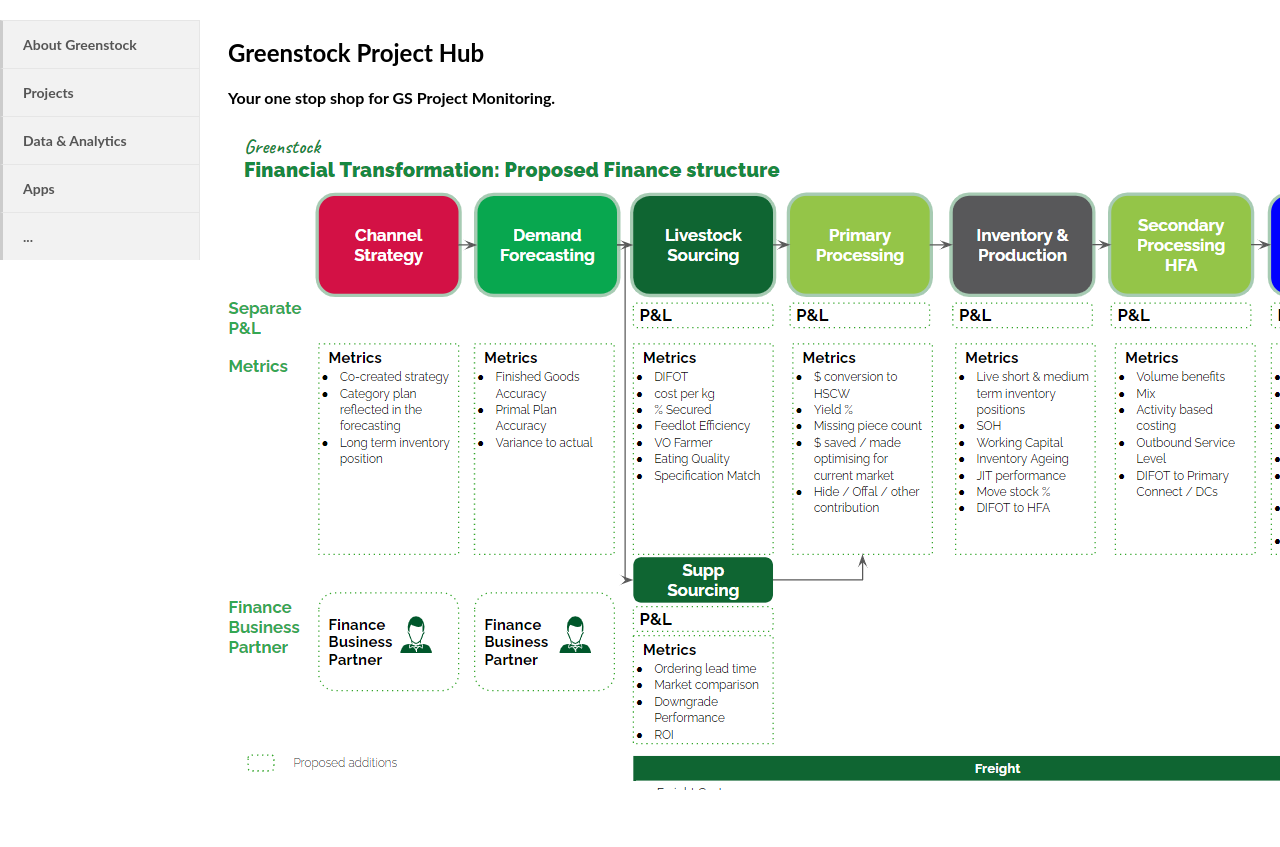
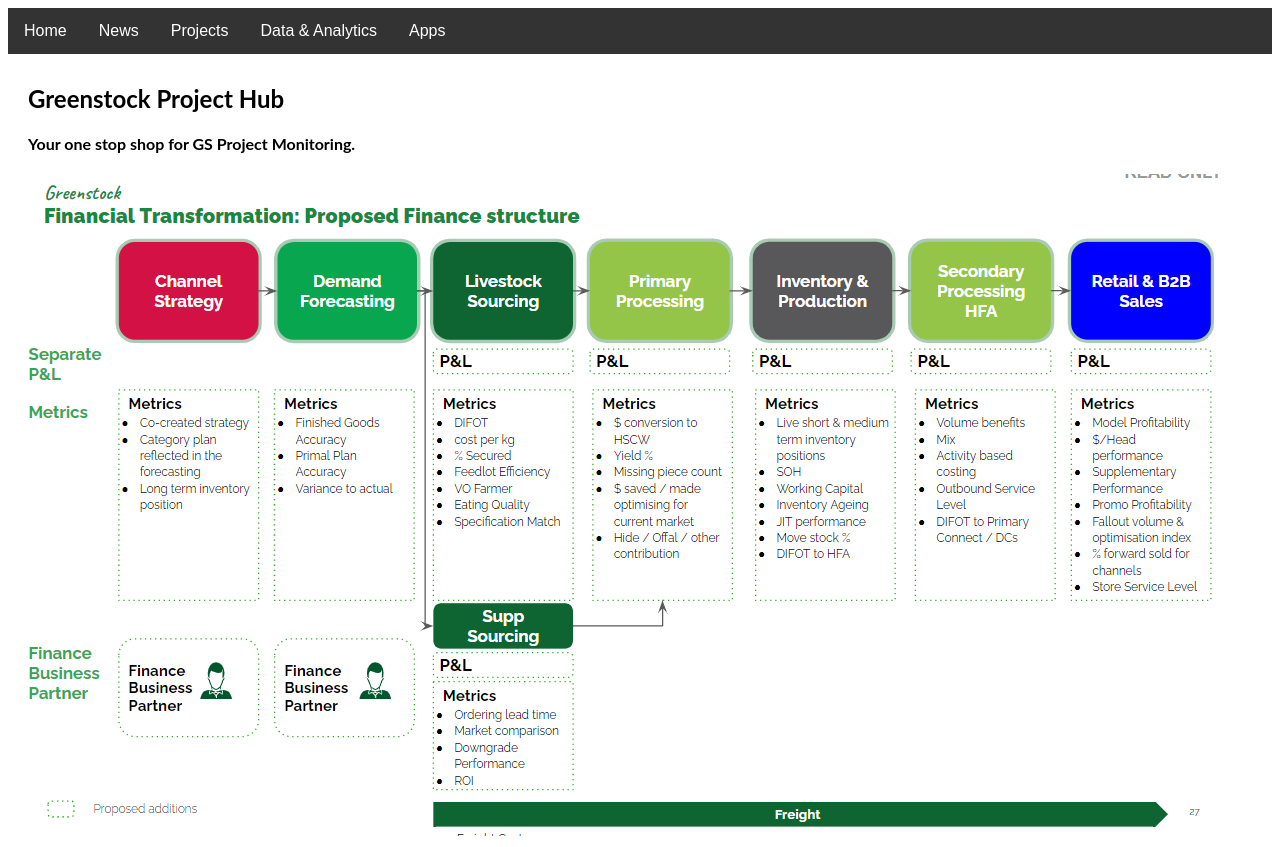
Before and after one commit to jc52766/analytics_site, a Django app: page /initiatives_home/ in a window 1280 px wide; the page is wider, and only the part inside the window is pictured. Before the commit the page ends 790 px from the top of that part, so only its background shows below. Run offline with Django 4.2, Linux system fonts and the light colour scheme.

Commit message:
move from accordian menu to top nav bar.

```diff
--- a/initiatives/static/initiatives/main.css
+++ b/initiatives/static/initiatives/main.css
@@ -2,69 +2,15 @@ body {
     font-family: "Lato", sans-serif;
   }
 
-  .sidebar {
-    height: 100%;
-    width: 220;
-    position: fixed;
-    z-index: 1;
-    top: 0;
-    left: 0;
-    /* background-color: #111; */
-    overflow-x: hidden;
-    transition: 0.0s;
-    padding-top: 20px;
-  }
-
-  .sidebar a h4 {
-    padding: 8px 8px 8px 32px;
-    text-decoration: none;
-    font-size: 14px;
-    color: #818181;
-    display: block;
-    transition: 0.0s;
-  }
-
-
-  .sidebar a:hover {
-    color: #f1f1f1;
-  }
-
-  /* .sidebar .closebtn {
-    position: absolute;
-    top: 0;
-    right: 25px;
-    font-size: 36px;
-    margin-left: 50px;
-  }
-
-  .openbtn {
-    font-size: 20px;
-    cursor: pointer;
-    background-color: #111;
-    color: white;
-    padding: 10px 15px;
-    border: none;
-  }
-
-  .openbtn:hover {
-    background-color: #444;
-  } */
-
 #main {
   /* transition: margin-left .0s; */
   padding-top: 10px;
-    padding-left: 220px;
-  }
-
-  /* On smaller screens, where height is less than 450px, change the style of the sidenav (less padding and a smaller font size) */
-  @media screen and (max-height: 450px) {
-    .sidebar {padding-top: 15px;}
-    .sidebar a {font-size: 18px;}
+  padding-left: 20px;
 }
 
 .plotContainer {
   display:flex;
-    padding-left: 250px;
+  padding-left: 20px;
 }
 
 .fixed {
@@ -76,14 +22,7 @@ body {
 
 .tableauContainer {
     display:flex;
-    padding-left: 250px;
-}
-
-.dt {
-    margin: auto;
-    display:flex;
-    padding-left: 250px;
-    padding-top: 100px;
+    padding-left: 20px;
 }
 
 #project_image {
@@ -91,73 +30,71 @@ body {
     /* margin: auto; */
 }
 
-
-
-/* .nav-0 {
-  flex: 25;
-  padding-top: 0px;
-} */
-
-.nav-0 {
-  flex: 75;
-  padding-top: 0px;
-  width: 200px;
+.navbar {
+  overflow: hidden;
+  background-color: #333;
+  font-family: Arial;
 }
 
-.nav-0 h4 {
-  background: #f2f2f2;
-  border-top: 1px solid #e6e6e6;
-  border-right: 1px solid #e6e6e6;
-  border-left: 3px solid #ccc;
-  color: #555;
-  cursor: pointer;
-  font-size: 14px;
-  font-weight: bold;
-  margin: 0px;
-  padding: 15px 20px;
-  text-transform: none;
+/* Links inside the navbar */
+.navbar a {
+  float: left;
+  font-size: 16px;
+  color: white;
+  text-align: center;
+  padding: 14px 16px;
+  text-decoration: none;
 }
 
-.nav-0 h4.active {
-  background: #4d4d4d;
-  border-top: 1px solid #1a1a1a;
-  border-right: 1px solid #1a1a1a;
-  border-left: 4px solid #1a1a1a;
-  color: #fff;
-  font-weight: bold;
+/* The dropdown container */
+.dropdown {
+  float: left;
+  overflow: hidden;
 }
 
-.nav-0 ul {
-  border-left: 3px solid #eee;
-  border-right: 1px solid #eee;
-  margin: 0;
-  padding: 10px 0px;
+/* Dropdown button */
+.dropdown .dropbtn {
+  font-size: 16px;
+  border: none;
+  outline: none;
+  color: white;
+  padding: 14px 16px;
+  background-color: inherit;
+  font-family: inherit; /* Important for vertical align on mobile phones */
+  margin: 0; /* Important for vertical align on mobile phones */
 }
 
-.nav-0 li {
-  color: #666;
-  cursor: pointer;
-  font-size: 14px;
-  line-height: 1.6;
-  list-style: none;
-  padding: 5px 0px 5px 15px;
+/* Add a red background color to navbar links on hover */
+.navbar a:hover, .dropdown:hover .dropbtn {
+  background-color: rgb(5, 5, 5);
 }
 
-.nav-0 li:hover {
-  color: #222;
+/* Dropdown content (hidden by default) */
+.dropdown-content {
+  display: none;
+  position: absolute;
+  background-color: #f9f9f9;
+  min-width: 160px;
+  box-shadow: 0px 8px 16px 0px rgba(0,0,0,0.2);
+  z-index: 1;
 }
 
-.nav-0 li.active {
-  color: #222;
-  font-weight: bold;
+/* Links inside the dropdown */
+.dropdown-content a {
+  float: none;
+  color: black;
+  padding: 12px 16px;
+  text-decoration: none;
+  display: block;
+  text-align: left;
 }
 
-.groupHeader h4 {
-  color: #eee;
-  cursor: pointer;
+/* Add a grey background color to dropdown links on hover */
+.dropdown-content a:hover {
+  background-color: #ddd;
 }
 
-.nav-0 li a {
-  color: #666;
-  text-decoration: none;
+/* Show the dropdown menu on hover */
+.dropdown:hover .dropdown-content {
+  display: block;
 }
--- a/initiatives/templates/initiatives/base.html
+++ b/initiatives/templates/initiatives/base.html
@@ -10,54 +10,52 @@
     </head>
     <body>
 
-        <div id="mySidebar" class="sidebar">
-            <!-- <a href="javascript:void(0)" class="closebtn" onclick="closeNav()">×</a> -->
-            <nav class="nav-0" id="nav0">
+        <div class="navbar">
+            <a href="#home">Home</a>
+            <a href="#news">News</a>
 
-                <h4 class="groupHeader" id="groupHeader-1">About Greenstock</h4>
-                <ul id="groupContainer-1" style="display:none">
-                    <li><a>s1</a></li>
-                    <li><a>s2</a></li>
-                    <li><a>s3</a></li>
-                    <li><a>s4</a></li>
-                </ul>
+            <div class="dropdown">
+              <button class="dropbtn">Projects
+                <i class="fa fa-caret-down"></i>
+              </button>
+              <div class="dropdown-content">
+                <a href="{% url 'initiatives_home' %}">Home</a>
+                <a href="{% url 'channel_strategy' %}">Channel Strategy</a>
+                <a href="{% url 'demand_forecasting' %}">Demand Forecasting</a>
+                <a href="{% url 'livestock_sourcing' %}">Livestock Sourcing</a>
+                <a href="{% url 'supplementary_sourcing' %}">Supp. Sourcing</a>
+                <a href="{% url 'primary_processing' %}">Primary Processing</a>
+                <a href="{% url 'inv_and_prod' %}">Inventory & Production</a>
+                <a href="{% url 'secondary_processing' %}">Secondary Processing</a>
+                <a href="{% url 'retail_and_b2b_sales' %}">Retail & B2B Sales</a>
+              </div>
+            </div>
 
-                <h4 class="groupHeader" id="groupHeader-2">Projects</h4>
-                    <ul id="groupContainer-2" style="display:none">
-                    <li><a href="{% url 'initiatives_home' %}">Home</a></li>
-                    <li><a href="{% url 'channel_strategy' %}">Channel Strategy</a></li>
-                    <li><a href="{% url 'demand_forecasting' %}">Demand Forecasting</a></li>
-                    <li><a href="{% url 'livestock_sourcing' %}">Livestock Sourcing</a></li>
-                    <li><a href="{% url 'supplementary_sourcing' %}">Supp. Sourcing</a></li>
-                    <li><a href="{% url 'primary_processing' %}">Primary Processing</a></li>
-                    <li><a href="{% url 'inv_and_prod' %}">Inventory & Production</a></li>
-                    <li><a href="{% url 'secondary_processing' %}">Secondary Processing</a></li>
-                    <li><a href="{% url 'retail_and_b2b_sales' %}">Retail & B2B Sales</a></li>
-                </ul>
+              <div class="dropdown">
+                <button class="dropbtn">Data & Analytics
+                  <i class="fa fa-caret-down"></i>
+                </button>
+                <div class="dropdown-content">
+                    <a>s1</a>
+                    <a>s2</a>
+                    <a>s3</a>
+                    <a>s4</a>
+                </div>
+            </div>
 
-                <h4 class="groupHeader" id="groupHeader-3">Data & Analytics</h4>
-                <ul id="groupContainer-3" style="display:none">
-                    <li><a>s1</a></li>
-                    <li><a>s2</a></li>
-                    <li><a>s3</a></li>
-                    <li><a>s4</a></li>
-                </ul>
+                <div class="dropdown">
+                    <button class="dropbtn">Apps
+                      <i class="fa fa-caret-down"></i>
+                    </button>
+                    <div class="dropdown-content">
+                        <a href="{% url 'demand_as_cattle' %}">Demand as Cattle</a>
+                        <a>s2</a>
+                        <a>s3</a>
+                    </div>
+                </div>
 
-                <h4  class="groupHeader"id="groupHeader-4">Apps</h4>
-                <ul id="groupContainer-4" style="display:none">
-                    <li><a href="{% url 'demand_as_cattle' %}">Demand as Cattle</a></li>
-                    <li><a>s2</a></li>
-                    <li><a>s3</a></li>
-                </ul>
 
-                <h4  class="groupHeader"id="groupHeader-5">...</h4>
-                <ul id="groupContainer-5" style="display:none">
-                    <li><a>s1</a></li>
-                    <li><a>s2</a></li>
-                    <li><a>s3</a></li>
-                </ul>
-            </nav>
-        </div>
+          </div>
 
         <div id="main">
 
@@ -81,24 +79,4 @@
 
     </body>
 
-    <script>
-
-    function clickGroupHeader () {
-        var groupIdx = $(this).attr('id').replace('groupHeader-', '')
-        var $examplesList = $('#groupContainer-' + groupIdx)
-        if ($examplesList.css('display') === 'none') {
-          $examplesList.slideDown('fast')
-        } else {
-          $examplesList.slideUp('fast')
-        }
-      }
-
-    function init () {
-        $('#nav0').on('click', 'h4', clickGroupHeader)
-    }
-
-    $(document).ready(init)
-    </script>
-
-
 </html>
--- a/initiatives/templates/initiatives/demand_as_cattle.html
+++ b/initiatives/templates/initiatives/demand_as_cattle.html
@@ -50,6 +50,7 @@
 
         var options = {
             title: 'Demand as Cattle',
+            legend: { position: "none" },
             chartArea: {width: '60%'},
             hAxis: {
               title: 'Heads',
--- a/initiatives/views.py
+++ b/initiatives/views.py
@@ -82,13 +82,13 @@ def demand_as_cattle(request):
     df_demand_as_cattle = pd.read_json(hlp.get_file_from_bucket(client=storage_client, bucket='gs_website', fn='data/demand_as_cattle_summary.json').download_as_string(), lines=False).fillna(0).sort_values(by=["heads"], ascending=False).reset_index()
     df_demand_as_cattle = df_demand_as_cattle.query("heads > 0")
     #df_demand_as_cattle = df_demand_as_cattle[~df_demand_as_cattle["product_name_group"].str.contains('Trim')]
-    values_to_remove = ['trim','fat']
+    values_to_remove = ['trim','fat','tomahawk','ribs prepared','bone']
     pattern = '|'.join(values_to_remove)
     df_demand_as_cattle = df_demand_as_cattle.loc[~df_demand_as_cattle['product_name_group'].str.contains(pattern, case=False, regex=True)].reset_index()
+    df_demand_as_cattle.heads = df_demand_as_cattle.heads.round()
 
     return render(request, 'initiatives/demand_as_cattle.html',
                     {'title': 'Demand As Cattle',
-                    'subheading': 'Demand As Cattle page',
                     'df_demand_as_cattle' : df_demand_as_cattle,
                     'distinct_dates' : df_demand_as_cattle.fiscalWeekStartDate.sort_values().unique(),
                     'max_date' : df_demand_as_cattle.fiscalWeekStartDate.max(),
```
Lines whose indentation alone changed are shown as unchanged.
